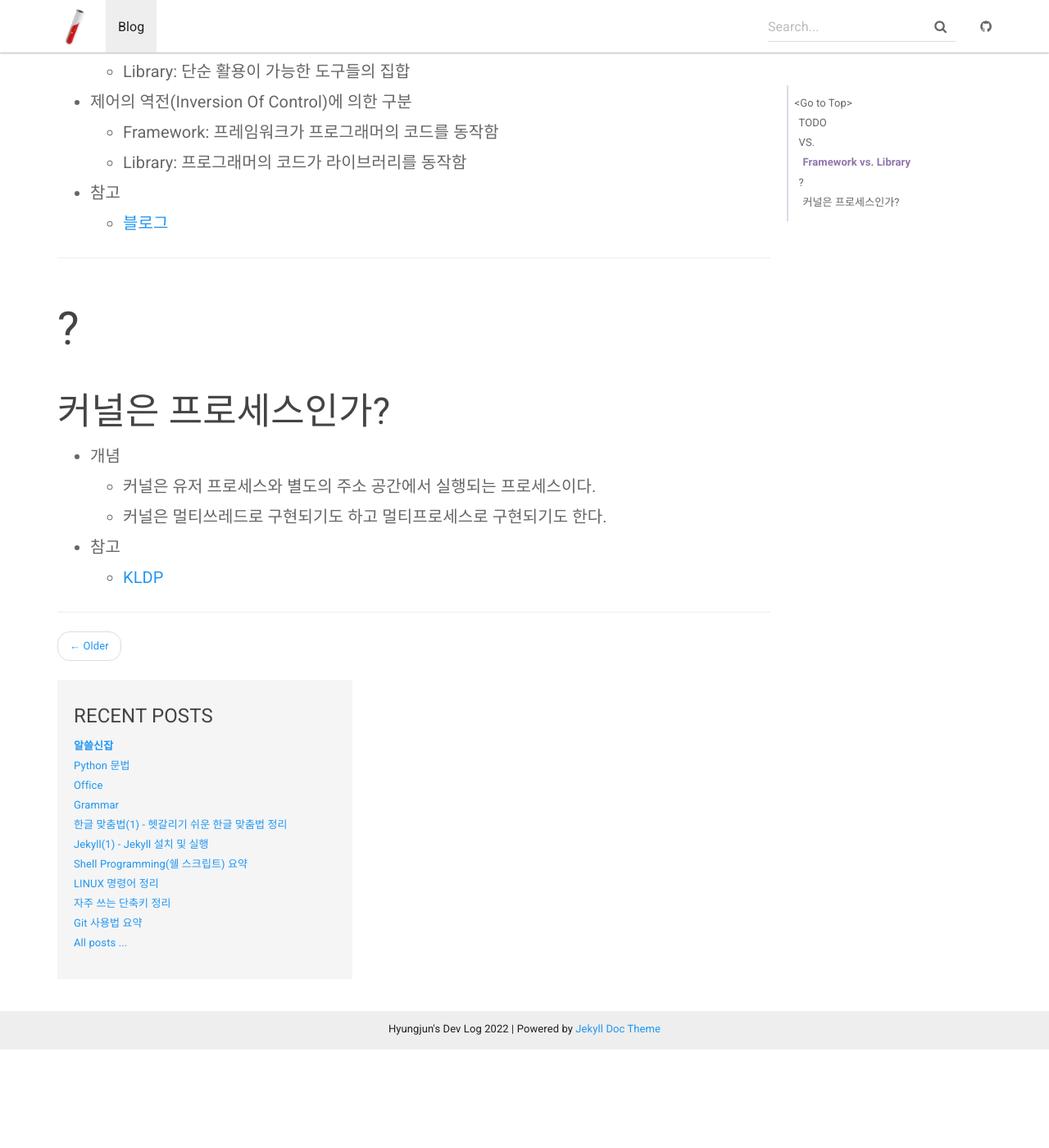
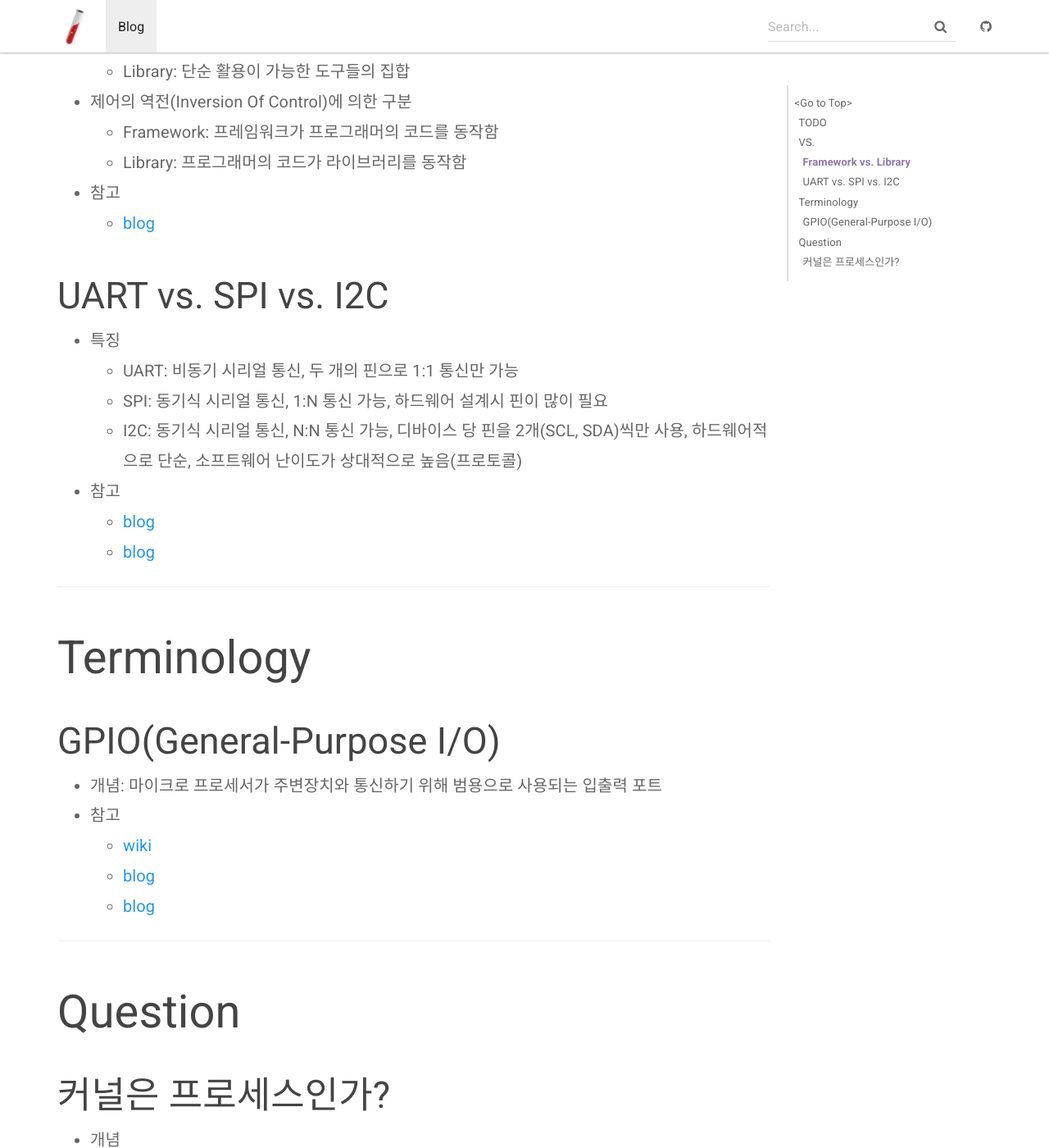
Before and after one commit to HyungjunAn/HyungjunAn.github.io, a Jekyll site: the page built from _posts/cs/2022-03-23-cs-question.md, in a window 1280 px wide and 1400 px high, scrolled down 760 px. Shown: the whole window at 82% size. Built offline with Jekyll 4.4.1, drawn with Linux system fonts in a browser that asks for light colours; before the commit the page ends 2040 px from its top, so only the background shows below that.

Commit message:
modify post: question

```diff
--- a/_posts/cs/2022-03-23-cs-question.md
+++ b/_posts/cs/2022-03-23-cs-question.md
@@ -26,11 +26,31 @@ tags: [summary]
 	- Framework: 프레임워크가 프로그래머의 코드를 동작함
 	- Library: 프로그래머의 코드가 라이브러리를 동작함
 - 참고
-	- [블로그](https://mangkyu.tistory.com/4])
+	- [blog](https://mangkyu.tistory.com/4])
+
+## UART vs. SPI vs. I2C
+- 특징
+	- UART: 비동기 시리얼 통신, 두 개의 핀으로 1:1 통신만 가능
+	- SPI: 동기식 시리얼 통신, 1:N 통신 가능, 하드웨어 설계시 핀이 많이 필요
+	- I2C: 동기식 시리얼 통신, N:N 통신 가능, 디바이스 당 핀을 2개(SCL, SDA)씩만 사용, 하드웨어적으로 단순, 소프트웨어 난이도가 상대적으로 높음(프로토콜)
+- 참고
+	- [blog](https://2innnnn0.tistory.com/11)
+	- [blog](https://coder-in-war.tistory.com/entry/Network-02-I2C%EC%97%90-%EA%B4%80%ED%95%98%EC%97%AC)
 
 --------------------------------------------------------------------------------
 
-# ?
+# Terminology
+
+## GPIO(General-Purpose I/O)
+- 개념: 마이크로 프로세서가 주변장치와 통신하기 위해 범용으로 사용되는 입출력 포트
+- 참고
+	- [wiki](https://ko.wikipedia.org/wiki/GPIO)
+	- [blog](https://rakuraku.tistory.com/148)
+	- [blog](https://junolefou.tistory.com/4)
+
+--------------------------------------------------------------------------------
+
+# Question
 
 ## 커널은 프로세스인가?
 - 개념
```
